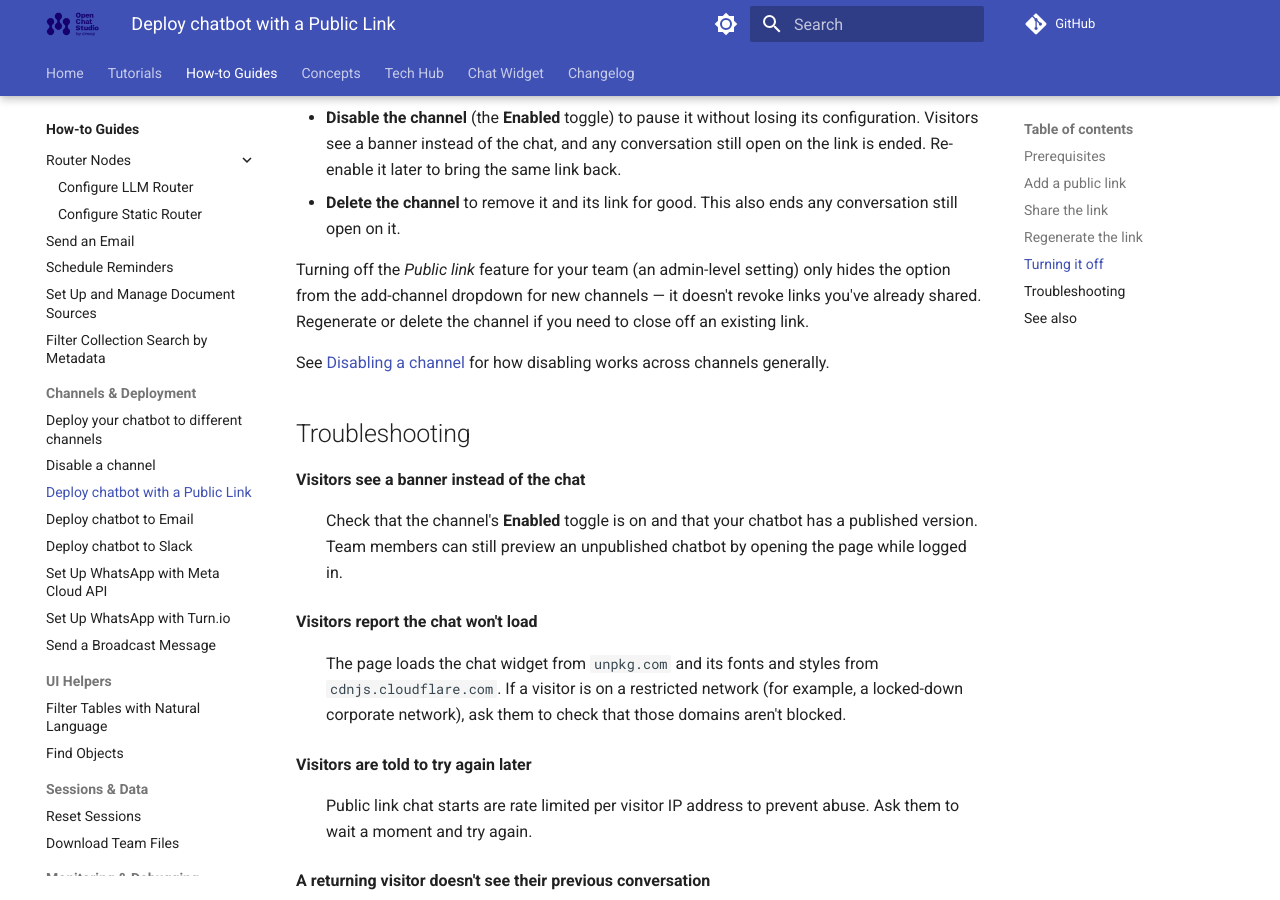
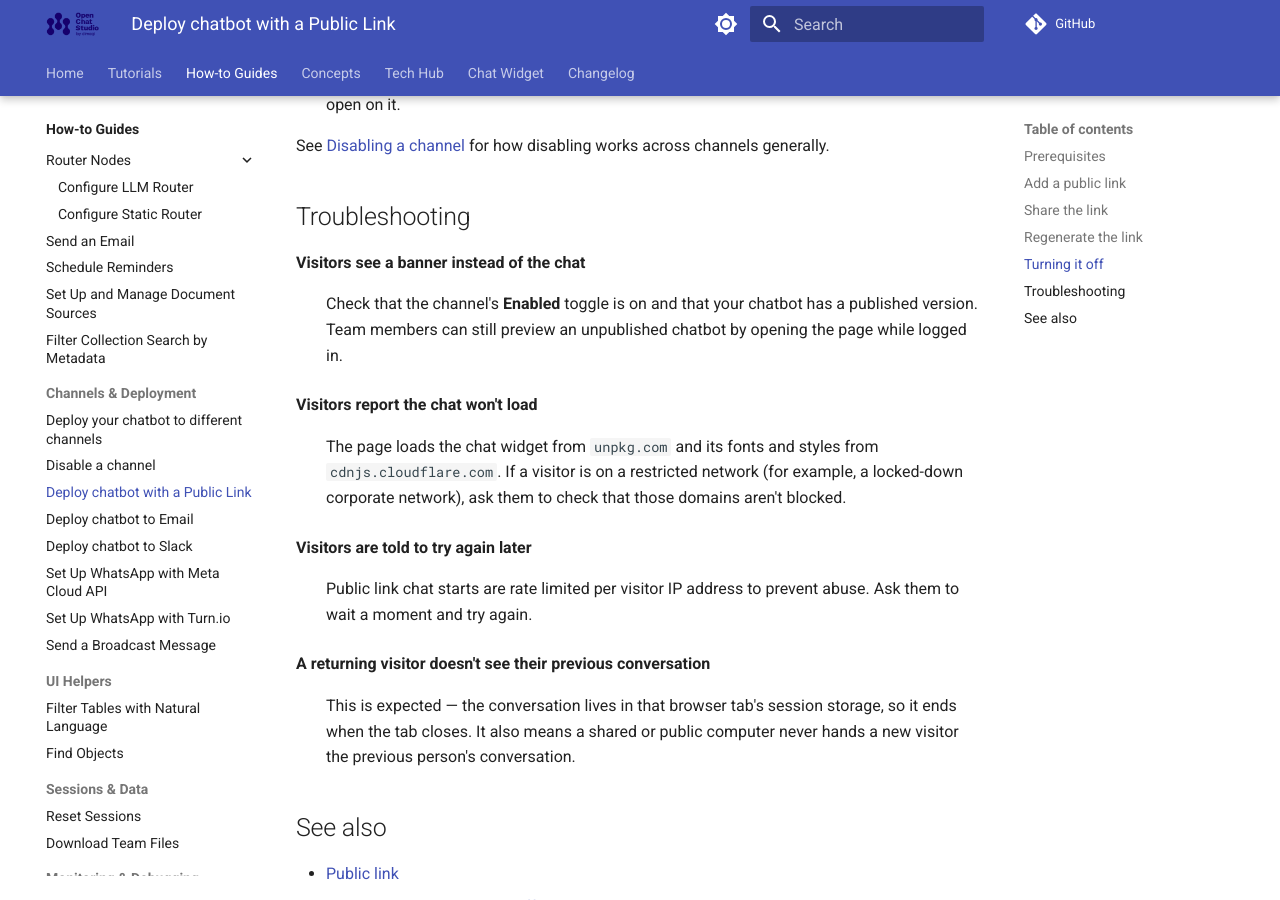
Before and after one commit to dimagi/open-chat-studio-docs, an MkDocs documentation site: the page built from docs/how-to/deploy_public_link_channel.md, in a window 1280 px wide and 900 px high, scrolled down 1435 px. Built offline with MkDocs 1.6.1 and Material for MkDocs 9.7.7, drawn with Linux system fonts in a browser that asks for light colours; a script that is not in the unit is left out; comment, search, counter and statistics services are not loaded; some of the changed text lies outside the part shown.

```diff
--- a/docs/how-to/deploy_public_link_channel.md
+++ b/docs/how-to/deploy_public_link_channel.md
@@ -1,9 +1,6 @@
 # Deploy Your Chatbot with a Public Link
 
 A public link gives your chatbot a hosted chat page that anyone can open — no embedding or website required. See [Public link](../concepts/channels.md#public-link) for what it is and what visitors see.
-
-!!! info "This feature may not be turned on yet"
-    Public link is an opt-in feature. If it doesn't appear in the add-channel dropdown, ask your Open Chat Studio admin to turn it on for your team.
 
 ## Prerequisites
 
@@ -38,8 +35,6 @@ If a link has been shared somewhere you no longer want it to work, open the chan
 - **Disable the channel** (the **Enabled** toggle) to pause it without losing its configuration. Visitors see a banner instead of the chat, and any conversation still open on the link is ended. Re-enable it later to bring the same link back.
 - **Delete the channel** to remove it and its link for good. This also ends any conversation still open on it.
 
-Turning off the *Public link* feature for your team (an admin-level setting) only hides the option from the add-channel dropdown for new channels — it doesn't revoke links you've already shared. Regenerate or delete the channel if you need to close off an existing link.
-
 See [Disabling a channel](../concepts/channels.md#disabling-a-channel) for how disabling works across channels generally.
 
 ## Troubleshooting
```
Also changed, not shown: docs/changelog.md (+3 -0 lines), docs/concepts/channels.md (+0 -3 lines).
